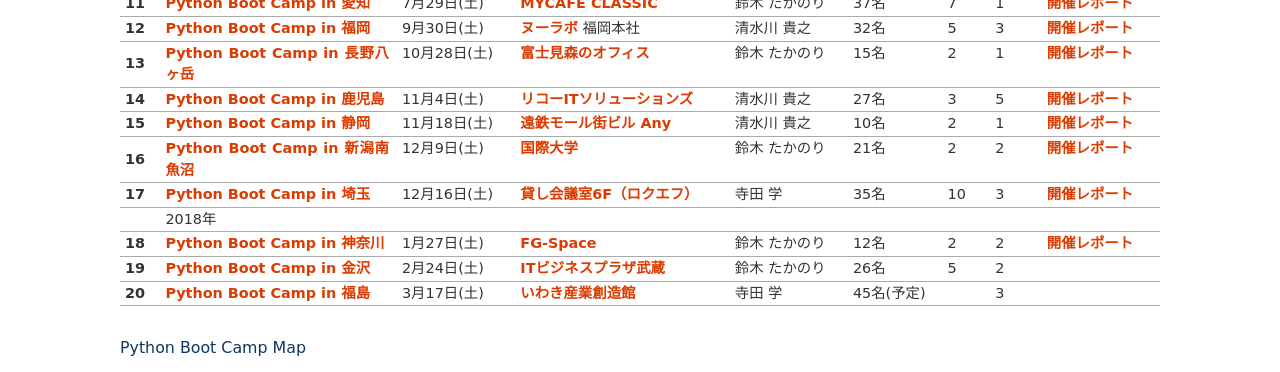
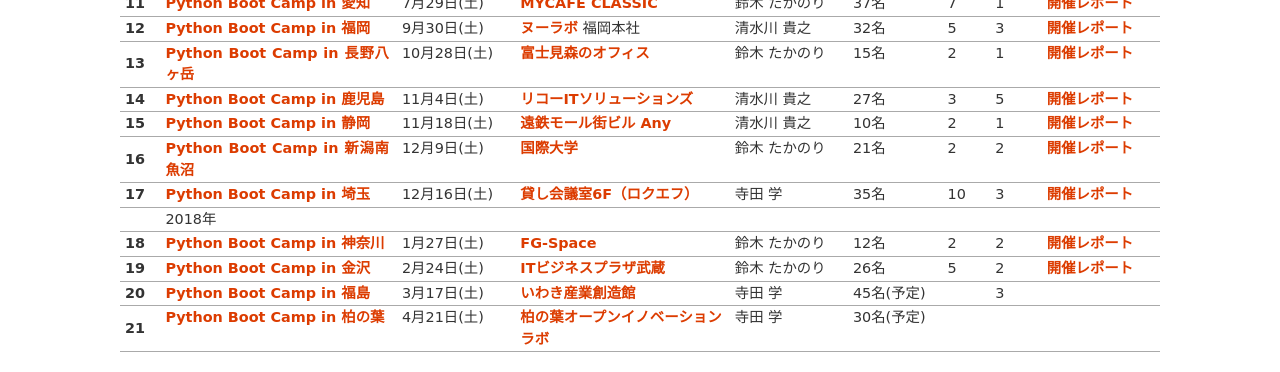
Before and after one commit to pyconjp/www.pycon.jp, a Sphinx documentation site: the page built from source/support/bootcamp.rst, in a window 1280 px wide and 900 px high, scrolled down 2140 px, cut to the strip 0-372 px from the top of the window. Built offline with Sphinx 7.4.7, drawn with Linux system fonts in a browser that asks for light colours.

Commit message:
add pycamp kanazawa report and pycamp kashiwa-no-ha

```diff
--- a/source/support/bootcamp.rst
+++ b/source/support/bootcamp.rst
@@ -290,7 +290,7 @@
      - 26名
      - 5
      - 2
-     -
+     - `開催レポート <http://pyconjp.blogspot.jp/2018/03/python-boot-camp-in-kanazawa-report.html>`__
    * - 20
      - `Python Boot Camp in 福島 <https://pyconjp.connpass.com/event/75923/>`_
      - 3月17日(土)
@@ -299,6 +299,15 @@
      - 45名(予定)
      -
      - 3
+     -
+   * - 21
+     - `Python Boot Camp in 柏の葉 <https://pyconjp.connpass.com/event/81251/>`_
+     - 4月21日(土)
+     - `柏の葉オープンイノベーションラボ <http://kashiwanoha-smartcity.com/facility/koil.html>`_
+     - 寺田 学
+     - 30名(予定)
+     -
+     -
      -
 
 Python Boot Camp Map
```
